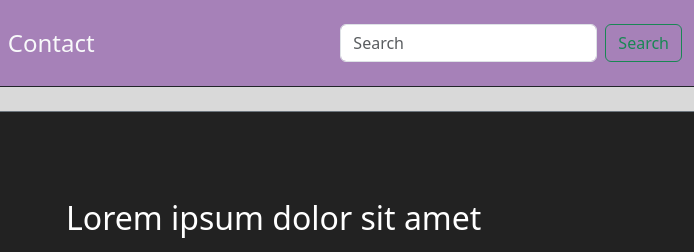
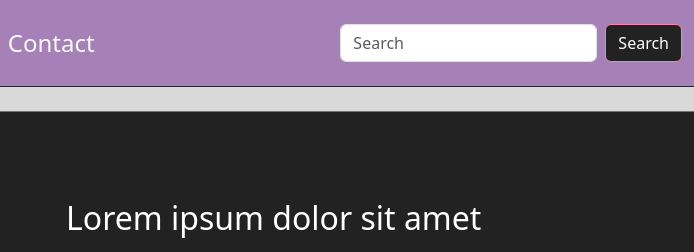
Before and after one commit to mackstm/PET-ROCK, a plain HTML site: page index.html in a window 1280 px wide. Shown: the top 252 px of the page, 586-1280 px from the left. Drawn offline with nearby package versions, Linux system fonts and the light colour scheme.

Commit message:
feat(index.html): se arregla color de botón search

```diff
--- a/index.html
+++ b/index.html
@@ -47,7 +47,7 @@
                     </ul>
                     <form class="d-flex" role="search">
                       <input class="form-control me-2" type="search" placeholder="Search" aria-label="Search">
-                      <button class="btn btn-outline-success" type="submit">Search</button>
+                      <button class="btn pinkbutton" type="submit">Search</button>
                     </form>
                   </div>
                 </div>
--- a/styles/main.css
+++ b/styles/main.css
@@ -9,6 +9,18 @@
 .purpleFooter{
     background-color: #A870AB;
     color: #ffffff;
+}
+
+.pinkbutton {
+    border-color: #F387A5;
+    background-color: #222222;
+    color: #ffffff;
+}
+
+.pinkbutton:hover {
+    background-color: #F387A5;
+    border-color: black;
+    color: black;
 }
 
 .black{
```
